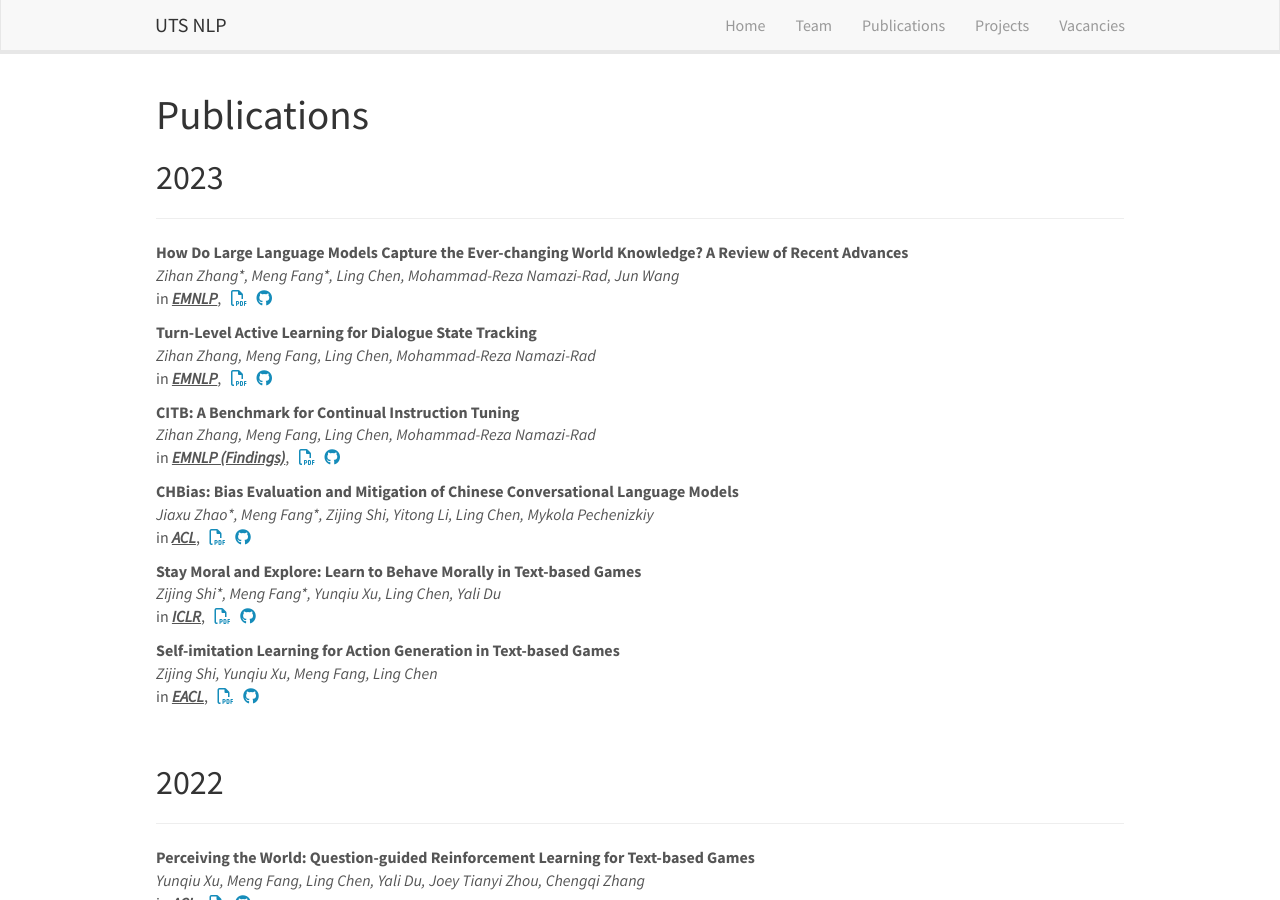
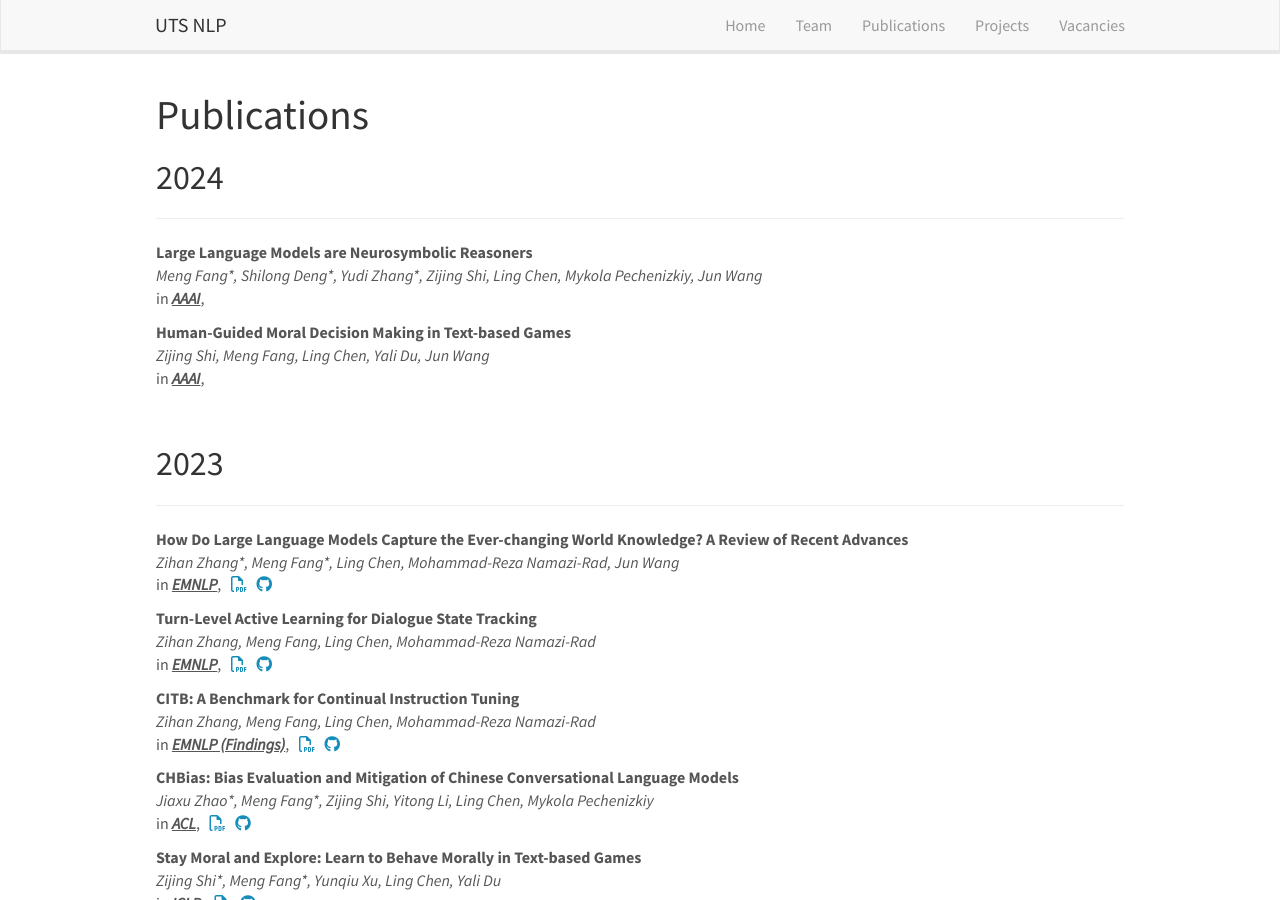
Before and after one commit to utsnlp/utsnlp.github.io, a Jekyll site: the page built from _pages/publications.md, in a window 1280 px wide and 900 px high. Built offline with Jekyll 4.4.1, drawn with Linux system fonts in a browser that asks for light colours; nearby versions of some CDN libraries.

Commit message:
update publist

```diff
--- a/_data/publist.yml
+++ b/_data/publist.yml
@@ -13,7 +13,6 @@
   link:
     url:
     code:
-
 
 - title: "How Do Large Language Models Capture the Ever-changing World Knowledge? A Review of Recent Advances"
   year: 2023
--- a/_pages/publications.md
+++ b/_pages/publications.md
@@ -8,6 +8,35 @@ permalink: /publications/
 
 
 # Publications
+
+## 2024
+---
+
+{% for publi in site.data.publist %}
+
+  {% if publi.year == 2024 %}
+
+  **{{ publi.title }}** <br />
+  <em>{{ publi.authors }} </em>
+  <br />
+  in <ins>***{{ publi.venue }}***</ins>, &nbsp;
+  <!-- [Paper]({{ publi.link.url }}){:target="_blank"},  -->
+  {%- if publi.link.url != nil -%}
+  <a href="{{ publi.link.url }}" target="_blank"><i class="fa-regular fa-file-pdf"></i></a> &nbsp;
+  {%- endif -%}
+
+  {%- if publi.link.code == nil -%}
+  <!-- (Code coming soon) -->
+  {%- else -%}
+  <!-- [Code]({{ publi.link.code }}){:target="_blank"} -->
+  <a href="{{ publi.link.code }}" target="_blank"><i class="fa-brands fa-github"></i></a> &nbsp;
+  {%- endif -%}
+
+  {% endif %}
+
+{% endfor %}
+
+<br>
 
 ## 2023
 ---
```
